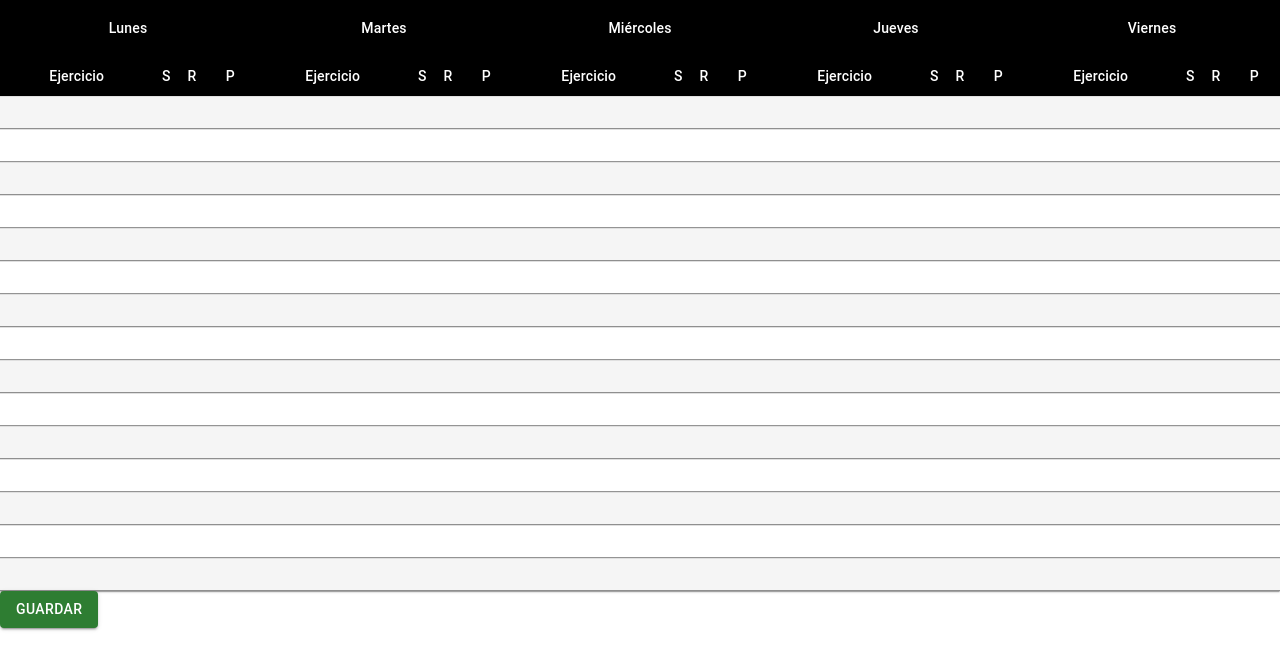
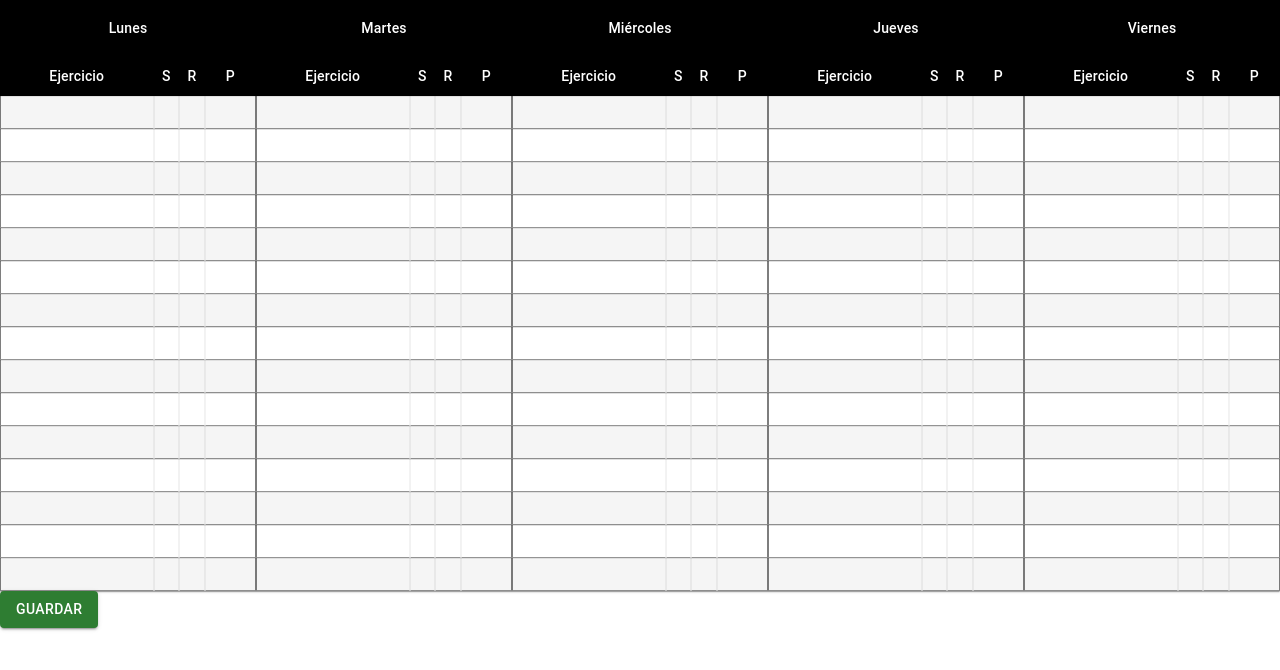
Before and after one commit to adalbertodev/GymRoutine-Web, a React (Create React App) app in the folder frontend/: page / in a window 1280 px wide. Shown: the top 670 px of the page. Built offline with nearby package versions, Linux system fonts and the light colour scheme.

Commit message:
Archivo css convertido a styled component

```diff
--- a/frontend/src/pages/RoutineMaker/components/RoutineColumn.tsx
+++ b/frontend/src/pages/RoutineMaker/components/RoutineColumn.tsx
@@ -1,4 +1,6 @@
-import { TextField, Autocomplete } from '@mui/material';
+import { Autocomplete } from '@mui/material';
+import { StyledCellGrid } from '../styled-components/Table/StyledCellGrid';
+import { StyledTextField } from '../styled-components/Table/StyledTextField';
 import { TableCell } from '../styled-components/Table/TableCell';
 
 interface columnRow {
@@ -22,7 +24,7 @@ const RoutineColumn: React.FC<columnRow> = (props) => {
 
   return (
     <TableCell>
-      <div className='StyledCellGrid'>
+      <StyledCellGrid>
         <Autocomplete
           id='disable-close-on-select'
           disableClearable
@@ -30,17 +32,19 @@ const RoutineColumn: React.FC<columnRow> = (props) => {
           selectOnFocus
           options={options}
           groupBy={(option) => option.muscle}
-          renderInput={(params) => <TextField {...params} variant='standard' />}
+          renderInput={(params) => (
+            <StyledTextField {...params} variant='standard' />
+          )}
         />
 
-        <TextField
+        <StyledTextField
           variant='standard'
           // value={
           //   props.columnRow?.series !== undefined ? props.columnRow.series : ''
           // }
         />
 
-        <TextField
+        <StyledTextField
           variant='standard'
           // value={
           //   props.columnRow?.repetitions !== undefined
@@ -49,7 +53,7 @@ const RoutineColumn: React.FC<columnRow> = (props) => {
           // }
         />
 
-        <TextField
+        <StyledTextField
           variant='standard'
           // value={
           //   props.columnRow?.repetitions !== undefined
@@ -57,7 +61,7 @@ const RoutineColumn: React.FC<columnRow> = (props) => {
           //     : ''
           // }
         />
-      </div>
+      </StyledCellGrid>
     </TableCell>
   );
 };
--- a/frontend/src/pages/RoutineMaker/components/RoutineColumnHead.tsx
+++ b/frontend/src/pages/RoutineMaker/components/RoutineColumnHead.tsx
@@ -1,4 +1,5 @@
 import React from 'react';
+import { StyledCellGrid } from '../styled-components/Table/StyledCellGrid';
 import { TableHeadCell } from '../styled-components/Table/TableHeadCell';
 import { TableRow } from '../styled-components/Table/TableRow';
 
@@ -17,12 +18,12 @@ const RoutineColumnHead: React.FC = () => {
       {headers.map((id) => {
         return (
           <th key={id}>
-            <div className='StyledCellGrid'>
+            <StyledCellGrid>
               <TableHeadCell>{header.col1}</TableHeadCell>
               <TableHeadCell>{header.col2}</TableHeadCell>
               <TableHeadCell>{header.col3}</TableHeadCell>
               <TableHeadCell>{header.col4}</TableHeadCell>
-            </div>
+            </StyledCellGrid>
           </th>
         );
       })}
--- a/frontend/src/pages/RoutineMaker/components/RoutineTable.tsx
+++ b/frontend/src/pages/RoutineMaker/components/RoutineTable.tsx
@@ -8,7 +8,6 @@ import { TableHeadCell } from '../styled-components/Table/TableHeadCell';
 import { TableRow } from '../styled-components/Table/TableRow';
 import RoutineColumnHead from './RoutineColumnHead';
 import RoutineRow from './RoutineRow';
-import './test.css';
 
 const RoutineTable: React.FC = () => {
   // const exercises = async () => {
--- a/frontend/src/pages/RoutineMaker/components/test.css
+++ /dev/null
@@ -1,24 +0,0 @@
-.StyledCellGrid {
-  display: grid;
-  grid-template-columns: 60% 10% 10% 20%;
-}
-
-.css-1ptx2yq-MuiInputBase-root-MuiInput-root:before {
-  border-right: 1px solid rgba(0, 0, 0, 0.05);
-  border-left: 1px solid rgba(0, 0, 0, 0.05);
-  height: 100%;
-}
-
-div:first-of-type > .css-1ptx2yq-MuiInputBase-root-MuiInput-root:before {
-  border-left: 1px solid rgba(0, 0, 0, 0.5);
-}
-
-div:last-of-type > .css-1ptx2yq-MuiInputBase-root-MuiInput-root:before {
-  border-right: 1px solid rgba(0, 0, 0, 0.5);
-}
-
-/* div:first-of-type > div > .css-1ptx2yq-MuiInputBase-root-MuiInput-root:before {
-  border-left: 1px solid rgba(0, 0, 0, 0.42);
-  border-right: 1px solid rgba(0, 0, 0, 0.42);
-  height: 100%;
-} */
--- /dev/null
+++ b/frontend/src/pages/RoutineMaker/styled-components/Table/StyledCellGrid.ts
@@ -0,0 +1,6 @@
+import styled from 'styled-components';
+
+export const StyledCellGrid = styled.div`
+  display: grid;
+  grid-template-columns: 60% 10% 10% 20%;
+`;
--- /dev/null
+++ b/frontend/src/pages/RoutineMaker/styled-components/Table/StyledTextField.ts
@@ -0,0 +1,18 @@
+import styled from 'styled-components';
+import { TextField } from '@mui/material';
+
+export const StyledTextField = styled(TextField)`
+  & > div:before {
+    border-right: 1px solid rgba(0, 0, 0, 0.05);
+    border-left: 1px solid rgba(0, 0, 0, 0.05);
+    height: 100%;
+  }
+
+  &:first-of-type > div::before {
+    border-left: 1px solid rgba(0, 0, 0, 0.5);
+  }
+
+  td > div > &:last-of-type > div:before {
+    border-right: 1px solid rgba(0, 0, 0, 0.5);
+  }
+`;
```
